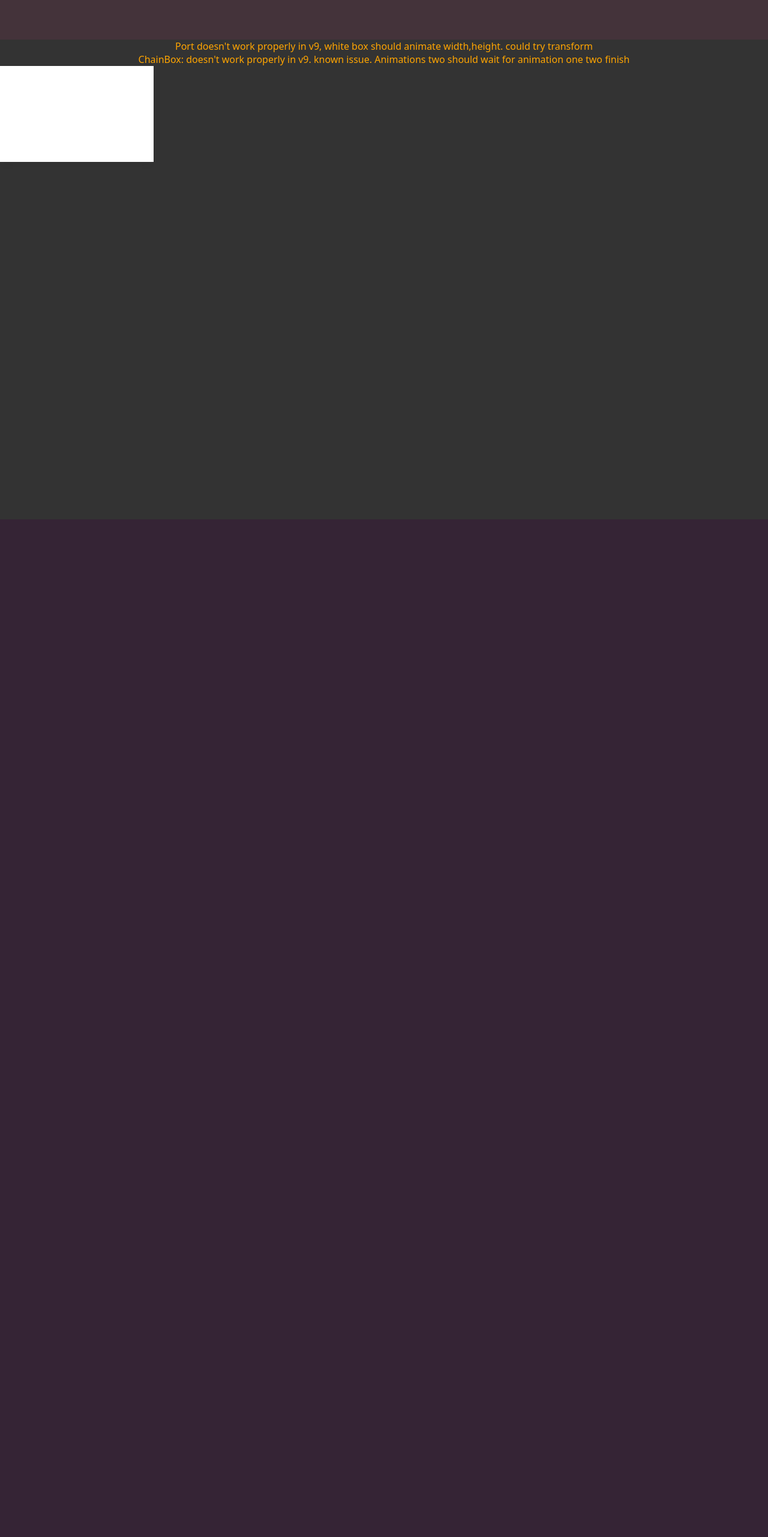
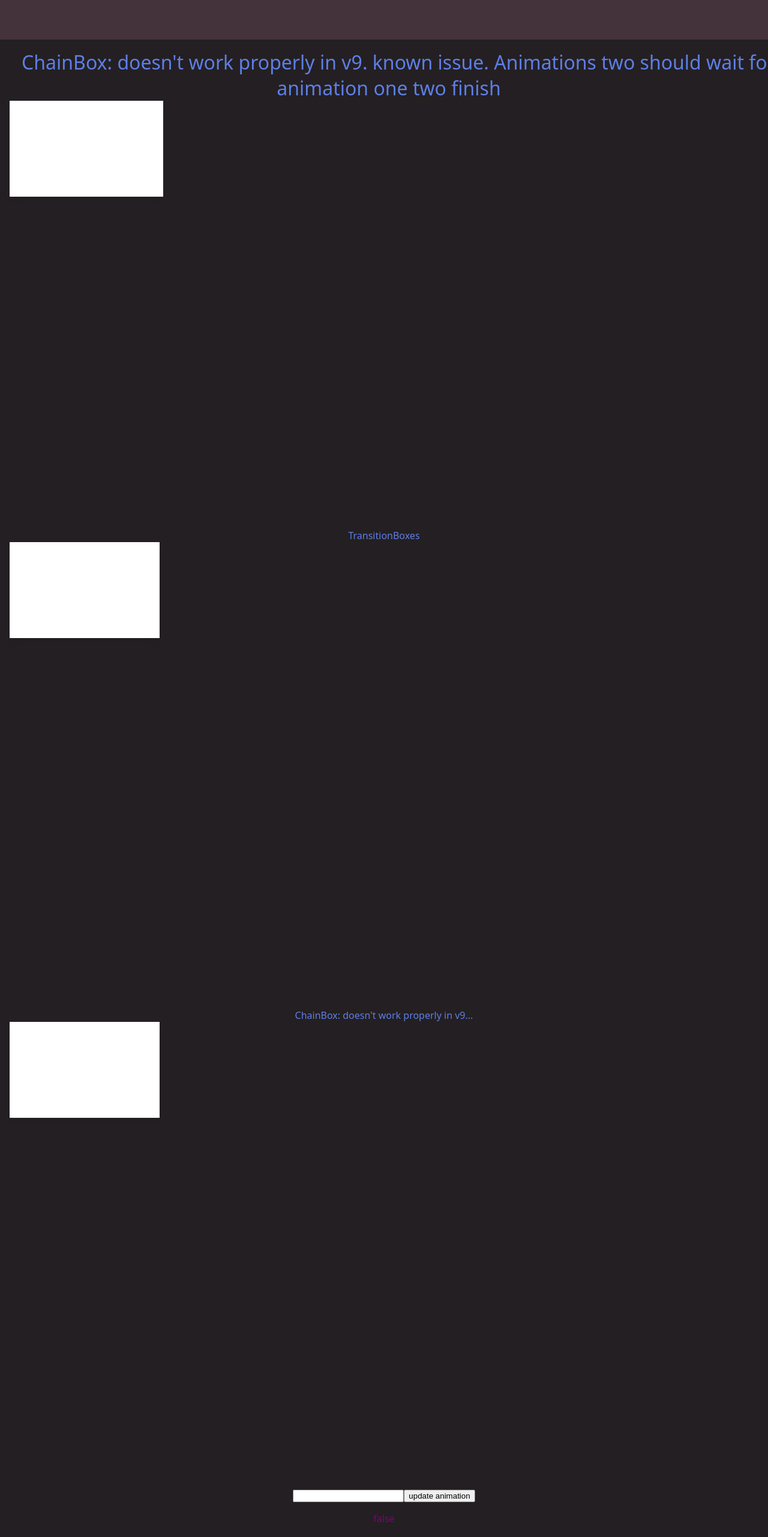
Before and after one commit to CloudBop/svg-filter-animations-react-spring, a React (Create React App) app: page / in a window 1280 px wide. Shown: the part 1838-4401 px from the top of the page at 60% size. Before the commit the page ends 2726 px from the top, so only its background shows below. Built offline with nearby package versions, Linux system fonts and the light colour scheme.

Commit message:
updated main app with new examples

```diff
--- a/src/App.js
+++ b/src/App.js
@@ -5,14 +5,24 @@ import FogEffect from './Components/Modules/FogEffect/FogEffect';
 import { DrawerWrapper } from './Components/UserInterface';
 import Boxes_Fade_UseSprings from './Components/Boxes_Fade_UseSprings'
 import Boxes_Animate_UseTrail from './Components/Boxes_Animate_UseTrail'
+import TransitionTrailChainBoxes from './Components/TransitionTrailChainBoxes'
 import TransitionBetweenComponents from './Components/TransitionComponent2Component'
 import ChainBoxes from './Components/ChainBoxes'
+import TransitionBoxes from './Components/TransitionBoxes'
+
+import TextTransitionFromColinrTech from './Components/TransitionTrailChainNew/TransitionTrailChainBoxes'
+import BoxExplosionChain from './Components/BoxExplosionChain/BoxExplosionChain';
 
 // import { useAnimationFrame } from './hooks/useAnimationFrame';
 function App() {
   const [ui, setUi] = useState({
     isOn: false
   });
+
+
+  const [textTrailMessage, setTextTrailMessage] = useState('')
+  const [textTrailMessageToAnimate, setTextTrailMessageToAnimate] = useState('')
+  const [isTextAnimationOn, setIsTextAnimationOn] = useState(false)
 
   return (
     <div className="App">
@@ -70,14 +80,21 @@ function App() {
       </div>
 
       <div
-        style={{
-          width: '100vw',
-          height: '100vh',
-          backgroundColor: '#333'
-        }}
+        className={"example-container"}
       >
-        <span>Port doesn't work properly in v9, white box should animate width,height. could try transform</span>
         <ChainBoxes />
+      </div>
+      <div
+        className={"example-container"}
+      >
+        <span>TransitionBoxes</span>
+        <TransitionBoxes />
+      </div>
+      <div
+        className={"example-container"}
+      >
+        <span>ChainBox: doesn't work properly in v9...</span>
+        <TransitionTrailChainBoxes />
       </div>
       {/* <div
         style={{
@@ -91,6 +108,31 @@ function App() {
       </div> */}
 
       {/* <Grid /> */}
+
+      <div className="example-container" style={{ color: 'purple' }}>
+
+        <input type="text" value={textTrailMessage} onChange={(e) => setTextTrailMessage(e.target.value)} />
+        <button onClick={() => {
+          setTextTrailMessageToAnimate(textTrailMessage)
+          setIsTextAnimationOn(true)
+
+          setTimeout(() => {
+            setIsTextAnimationOn(false)
+          }, 2000);
+
+        }}>update animation</button>
+
+        {isTextAnimationOn ?
+          <p>true</p> : <p>false</p>
+        }
+
+        <TextTransitionFromColinrTech on={isTextAnimationOn} message={textTrailMessageToAnimate} />
+      </div>
+
+      <div className="example-container">
+        <BoxExplosionChain />
+      </div>
+
     </div>
   );
 }
```
